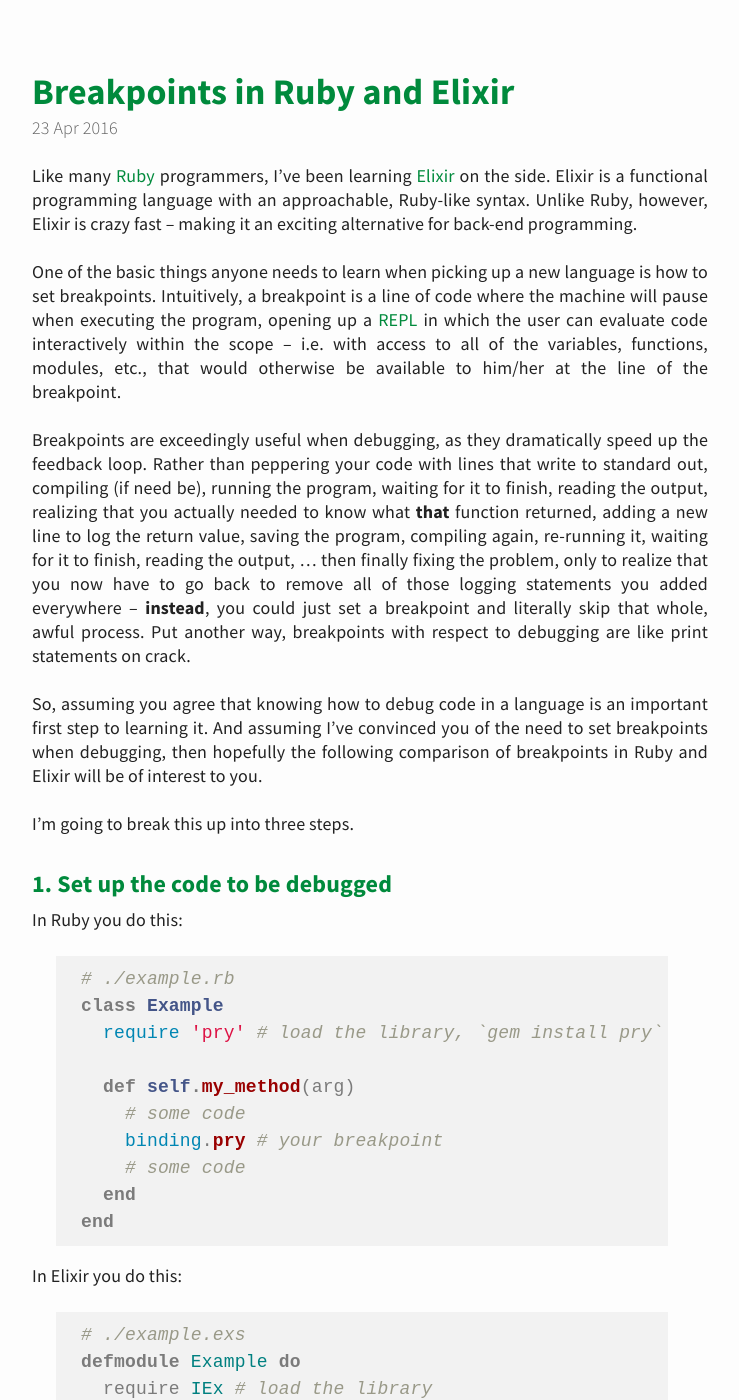
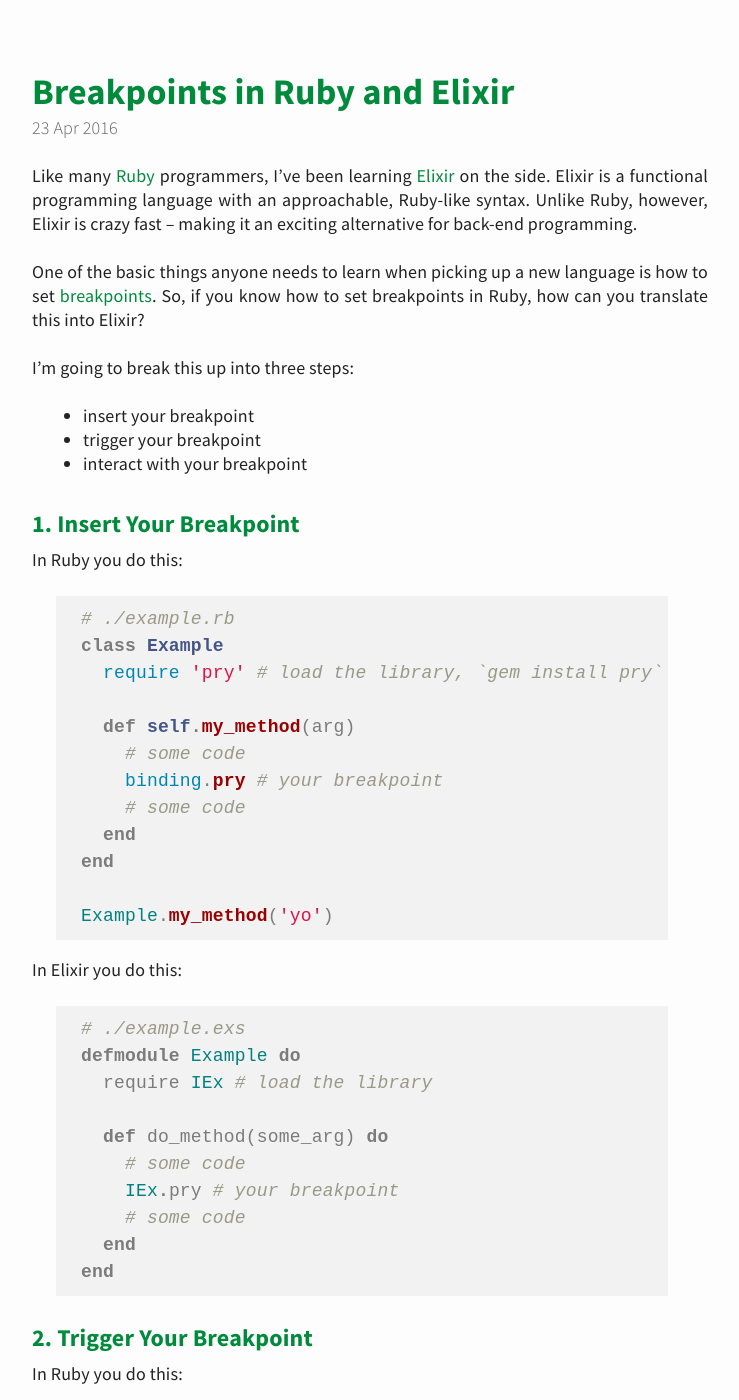
Before and after one commit to davidlaprade/davidlaprade.github.io, a Jekyll site: the page built from _posts/2016-4-23-inserting-breakpoints-in-elixir.md, in a window 1280 px wide and 1400 px high, scrolled down 243 px. Shown: the whole window, without its empty margins (270-1009 px from the left). Built offline with Jekyll 4.4.1, drawn with Linux system fonts in a browser that asks for light colours; comment, search, counter and statistics services are not loaded; some of the changed text lies outside the part shown.

Commit message:
Remove needless explanations from Ruby/Elixir breakpoint comparison

```diff
--- a/_posts/2016-4-23-inserting-breakpoints-in-elixir.md
+++ b/_posts/2016-4-23-inserting-breakpoints-in-elixir.md
@@ -13,34 +13,16 @@ Ruby-like syntax. Unlike Ruby, however, Elixir is crazy fast -- making it an
 exciting alternative for back-end programming.
 
 One of the basic things anyone needs to learn when picking up a new language is
-how to set breakpoints. Intuitively, a breakpoint is a line of code where the
-machine will pause when executing the program, opening up a
-[REPL](https://en.wikipedia.org/wiki/Read%E2%80%93eval%E2%80%93print_loop)
-in which the user can evaluate code interactively within the scope --
-i.e. with access to all of the variables, functions, modules, etc., that would
-otherwise be available to him/her at the line of the breakpoint.
+how to set [breakpoints](https://en.wikipedia.org/wiki/Breakpoint). So, if you
+know how to set breakpoints in Ruby, how can you translate this into Elixir?
 
-Breakpoints are exceedingly useful when debugging, as they dramatically speed up
-the feedback loop. Rather than peppering your code with lines that write to
-standard out, compiling (if need be), running the program, waiting for it to
-finish, reading the output,
-realizing that you actually needed to know what __that__ function returned,
-adding a new line to log the return value, saving the program, compiling again,
-re-running it, waiting for it to finish, reading the output, ... then finally
-fixing the problem, only to realize that you now have to go back to remove
-all of those logging statements you added everywhere -- __instead__, you could
-just set a breakpoint and literally skip that whole, awful process.
-Put another way, breakpoints with respect to debugging are like print statements on crack.
+I'm going to break this up into three steps:
 
-So, assuming you agree that knowing how to debug code
-in a language is an important first step to learning it. And
-assuming I've convinced you of the need to set breakpoints when debugging,
-then hopefully the following comparison of breakpoints in Ruby and Elixir
-will be of interest to you.
+  * insert your breakpoint
+  * trigger your breakpoint
+  * interact with your breakpoint
 
-I'm going to break this up into three steps.
-
-### 1. Set up the code to be debugged
+### 1. Insert Your Breakpoint
 
 In Ruby you do this:
 
@@ -55,6 +37,8 @@ class Example
     # some code
   end
 end
+
+Example.my_method('yo')
 {% endhighlight %}
 
 In Elixir you do this:
@@ -72,19 +56,14 @@ defmodule Example do
 end
 {% endhighlight %}
 
-### 2. Trigger your breakpoint
+### 2. Trigger Your Breakpoint
 
 In Ruby you do this:
 
 {% highlight bash %}
-$ irb
->> $LOAD_PATH << '.'
-=> # the contents of Ruby's current load path
->> require 'example'
-=> true
->> Example.my_method "yo"
+$ ruby example.rb # just run the file!
 
-From: ./example.rb @ line 6 Example#my_method:
+From: ./example.rb @ line 7 Example.my_method:
 
     4: def self.my_method(arg)
     5:   # some code
@@ -93,7 +72,7 @@ From: ./example.rb @ line 6 Example#my_method:
     8: end
 
 # you're in the interactive REPL!
-[1] pry(main)> arg
+[1] pry(Example)> arg
 => "yo"
 {% endhighlight %}
 
@@ -111,14 +89,22 @@ Request to pry #PID<0.57.0> at file_name.exs:3
     IEx.pry # your breakpoint
     # some code
 
-Allow? [Yn] Y
+Allow? [Yn] # type Y
 
 # you're in the interactive REPL!
 pry(1)> some_arg
 "hey"
 {% endhighlight %}
 
-### 3. Interact with your breakpoint
+**NOTE:** The single most important difference between breakpoints in Ruby and
+Elixir is that Elixir breakpoints have to be triggered from within a running
+Elixir
+[REPL](https://en.wikipedia.org/wiki/Read%E2%80%93eval%E2%80%93print_loop). This
+is optional in Ruby -- you could always load your files into your `irb` session,
+then invoke the method containing the breakpoint directly. But most of the time
+this isn't what is done.
+
+### 3. Interact with Your Breakpoint
 
 At this point, enter whatever code you want to start debugging.
 
```
Also changed, not shown: other parts of _posts/2016-4-23-inserting-breakpoints-in-elixir.md (+0 -1 lines).
